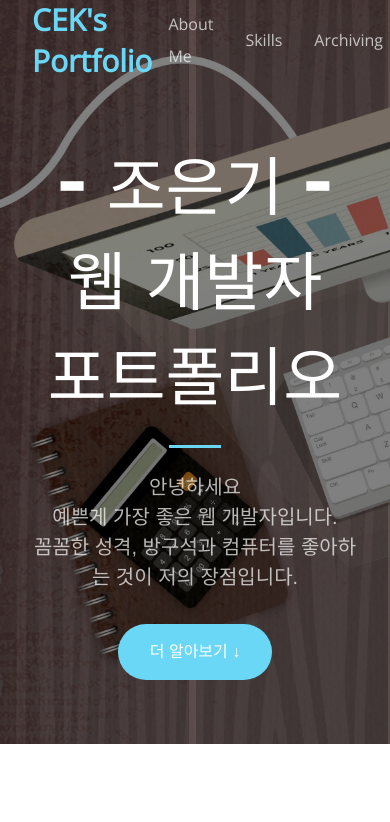
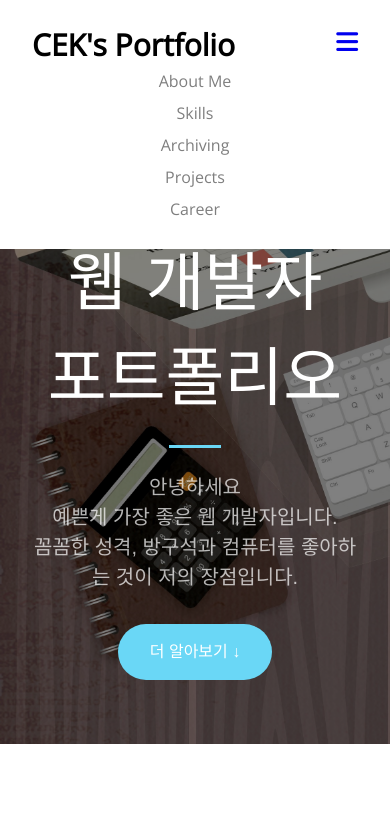
Before and after one commit to eunkeeee/eunkeeee-portfolio, a React (Create React App) app in the folder eunkeeee-portfolio/: page / in a window 390 px wide. Shown: the top 822 px of the page. Built offline with nearby package versions, Linux system fonts and the light colour scheme; a web font is replaced by a local one.

Commit message:
반응형 헤더 만들기 + 헤더 분리해서 코드정리

```diff
--- a/eunkeeee-portfolio/src/App.js
+++ b/eunkeeee-portfolio/src/App.js
@@ -5,6 +5,7 @@ import Contact from "./Contact";
 import styles from "./Navigation.module.css";
 
 import Header from "./screens/Header";
+import Mainhead from "./screens/Mainhead";
 import AboutMe from "./screens/AboutMe";
 import Skills from "./screens/Skills";
 
@@ -14,6 +15,7 @@ function App() {
   return (
     <div className="app">
       <Header />
+      <Mainhead />
       <AboutMe />
       <Skills />
 
--- a/eunkeeee-portfolio/src/screens/Header.js
+++ b/eunkeeee-portfolio/src/screens/Header.js
@@ -1,40 +1,24 @@
-import App from "../App";
-import PropTypes from "prop-types";
 import styles from "./Header.module.css";
-import { useState } from "react";
-import logoBackImg from "../img/logoBackImg.jpg";
 
 const Header = ({ onClick }) => {
   return (
-    <div className={styles.Header}>
-      <header className={styles.Header_Header} onClick={onClick}>
-        <div className={styles.Header_content}>
-          <div className={styles.Header_title}>CEK's Portfolio</div>
-          <div className={styles.Header_navigation__menus}>
+    <div>
+      <header className={styles.Header} onClick={onClick}>
+        <div className={styles.content}>
+          <div className={styles.title}>CEK's Portfolio</div>
+          <div className={styles.navigation__menus}>
             {/* Navigation Bar */}
-            <div className={styles.Header_navigation__menu}>About Me</div>
-            <div className={styles.Header_navigation__menu}>Skills</div>
-            <div className={styles.Header_navigation__menu}>Archiving</div>
-            <div className={styles.Header_navigation__menu}>Projects</div>
-            <div className={styles.Header_navigation__menu}>Career</div>
-            {/* <img src="https://cdg-portfolio.com/images/hamburger.svg" /> */}
+            <div className={styles.navigation__menu}>About Me</div>
+            <div className={styles.navigation__menu}>Skills</div>
+            <div className={styles.navigation__menu}>Archiving</div>
+            <div className={styles.navigation__menu}>Projects</div>
+            <div className={styles.navigation__menu}>Career</div>
           </div>
+          <a href="#" className={styles.navBtn}>
+            <i class="fa-solid fa-bars navBtn"></i>
+          </a>
         </div>
       </header>
-
-      <div className={styles.Mainhead_Mainhead}>
-        <div className={styles.Mainhead_content}>
-          <div className={styles.Mainhead_title}>
-            - 조은기 -<br></br>웹 개발자 포트폴리오
-          </div>
-          <hr class={styles.Mainhead_divider}></hr>
-          <div className={styles.Mainhead_description}>
-            안녕하세요 <br></br>예쁜게 가장 좋은 웹 개발자입니다. <br></br>
-            꼼꼼한 성격, 방구석과 컴퓨터를 좋아하는 것이 저의 장점입니다.
-          </div>
-          <div className={styles.Mainhead_findOutMore}>더 알아보기 ↓</div>
-        </div>
-      </div>
     </div>
   );
 };
--- a/eunkeeee-portfolio/src/screens/Header.module.css
+++ b/eunkeeee-portfolio/src/screens/Header.module.css
@@ -1,4 +1,4 @@
-.Header_Header {
+.Header {
   position: fixed;
   top: 0;
   right: 0;
@@ -7,7 +7,7 @@
   z-index: 999;
   font-family: var(--en-article);
 }
-.Header_content {
+.content {
   display: flex;
   justify-content: space-between;
   align-items: center;
@@ -17,18 +17,18 @@
   padding: 1.5rem 2rem;
   margin: 0 auto;
 }
-.Header_title {
+.title {
   font-size: 30px;
   font-weight: 700;
   margin: 0;
   color: var(--logo-color);
 }
 
-.Header_navigation__menus {
+.navigation__menus {
   display: flex;
   align-items: center;
 }
-.Header_navigation__menu {
+.navigation__menu {
   padding: 0 1rem;
   font-size: 1rem;
   font-weight: 700;
@@ -38,59 +38,38 @@
   font-weight: 400;
 }
 
-.Mainhead_Mainhead {
-  position: relative;
+.navBtn {
+  display: none;
 }
-.Mainhead_Mainhead::before {
-  filter: brightness(50%);
-  content: "";
-  position: absolute;
-  top: 0;
-  right: 0;
-  left: 0;
-  bottom: 0;
-  background-image: url("../img/logoBackImg.jpg");
-  background-size: cover;
-  z-index: -1;
+
+@media screen and (max-width: 850px) {
+  .content {
+    flex-direction: column;
+    background-color: white;
+    height: auto;
+    align-items: flex-start;
   }
-.Mainhead_content {
+  .navigation__menus {
+    flex-direction: column;
+    align-items: center;
     width: 100%;
-  max-width: 71.25rem;
-  margin: 0 auto;
-  padding: 8.5rem 2rem 4rem 2rem;
-  text-align: center;
-  font-family: var(--ko-article);
   }
-.Mainhead_title {
-  font-size: 4rem;
-  color: white;
-  word-break: keep-all;
-  font-family: var(--ko-title);
+  .navigation__menu {
+    color: black;
+    opacity: 0.5;
   }
-.Mainhead_divider {
-  width: 3.25rem;
-  margin: 1.5rem auto;
-  height: 0;
-  border: none;
-  border-top: 0.2rem solid var(--logo-color);
+  .navigation__menu:hover {
     opacity: 1;
   }
-.Mainhead_description {
-  margin: 0 auto 2rem;
-  color: var(--transparent-white);
-  font-weight: 400;
-  font-size: 1.25rem;
-  line-height: 1.5;
+  .title {
+    align-self: flex-start;
+    color: black;
   }
-.Mainhead_findOutMore {
-  display: inline-block;
-  padding: 1rem 2rem;
-  border: none;
-  border-radius: 10rem;
-  background-color: var(--logo-color);
-  color: white;
-  font-size: 1rem;
-  font-weight: 400;
-  line-height: 1.5;
-  cursor: pointer;
+  .navBtn {
+    display: block;
+    position: absolute;
+    font-size: 25px;
+    top: 24px;
+    right: 32px;
   }
+}
--- /dev/null
+++ b/eunkeeee-portfolio/src/screens/Mainhead.js
@@ -0,0 +1,22 @@
+import styles from "./Mainhead.module.css";
+
+const Mainhead = () => {
+  return (
+    <div>
+      <div className={styles.Mainhead}>
+        <div className={styles.content}>
+          <div className={styles.title}>
+            - 조은기 -<br></br>웹 개발자 포트폴리오
+          </div>
+          <hr class={styles.divider}></hr>
+          <div className={styles.description}>
+            안녕하세요 <br></br>예쁜게 가장 좋은 웹 개발자입니다. <br></br>
+            꼼꼼한 성격, 방구석과 컴퓨터를 좋아하는 것이 저의 장점입니다.
+          </div>
+          <div className={styles.findOutMore}>더 알아보기 ↓</div>
+        </div>
+      </div>
+    </div>
+  );
+};
+export default Mainhead;
--- /dev/null
+++ b/eunkeeee-portfolio/src/screens/Mainhead.module.css
@@ -0,0 +1,57 @@
+.Mainhead {
+  position: relative;
+}
+.Mainhead::before {
+  filter: brightness(50%);
+  content: "";
+  position: absolute;
+  top: 0;
+  right: 0;
+  left: 0;
+  bottom: 0;
+  background-image: url("../img/logoBackImg.jpg");
+  background-size: cover;
+  z-index: -1;
+}
+.content {
+  position: relative;
+  width: 100%;
+  max-width: 71.25rem;
+  margin: 0 auto;
+  padding: 8.5rem 2rem 4rem 2rem;
+  text-align: center;
+  font-family: var(--ko-article);
+}
+.title {
+  font-size: 4rem;
+  color: white;
+  word-break: keep-all;
+  font-family: var(--ko-title);
+}
+.divider {
+  width: 3.25rem;
+  margin: 1.5rem auto;
+  height: 0;
+  border: none;
+  border-top: 0.2rem solid var(--logo-color);
+  opacity: 1;
+}
+.description {
+  margin: 0 auto 2rem;
+  color: var(--transparent-white);
+  font-weight: 400;
+  font-size: 1.25rem;
+  line-height: 1.5;
+}
+.findOutMore {
+  display: inline-block;
+  padding: 1rem 2rem;
+  border: none;
+  border-radius: 10rem;
+  background-color: var(--logo-color);
+  color: white;
+  font-size: 1rem;
+  font-weight: 400;
+  line-height: 1.5;
+  cursor: pointer;
+}
--- a/eunkeeee-portfolio/src/styles.css
+++ b/eunkeeee-portfolio/src/styles.css
@@ -2,6 +2,9 @@
 
 * {
   box-sizing: border-box;
+}
+.hidden {
+  display: none;
 }
 
 :root {
@@ -26,8 +29,3 @@
 body {
   margin: 0;
 }
-
-/* .wrapper {
-  display: flex;
-  align-items: center;
-} */
```
Lines whose indentation alone changed are shown as unchanged.
